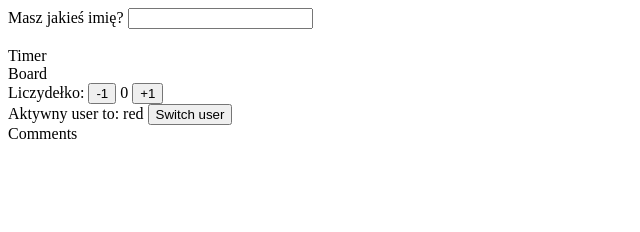
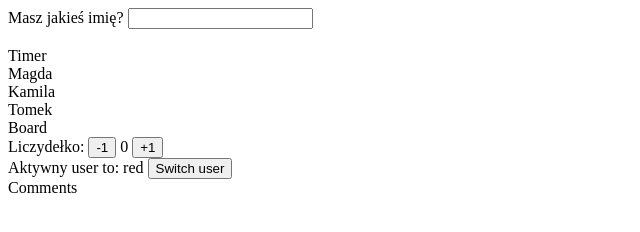
Before and after one commit to TomaszMandel/connect, a website: page index.html in a window 1280 px wide. Shown: the whole page, without its empty margins (0-640 px from the left). Drawn offline with Linux system fonts and the light colour scheme.

Commit message:
counting clicks on div

```diff
--- a/index.html
+++ b/index.html
@@ -9,6 +9,10 @@
         </div>
         <div id="div-welcome-message"><br></div>
         <div>Timer</div>
+        <div id="div-magda" onclick="countClicks('Magda')">Magda</div>
+        <div id="div-kamila" onclick="countClicks('Kamila')">Kamila</div>
+        <div id="div-tomek" onclick="countClicks('Tomek')">Tomek</div>
+        <div id="div-last-selected"></div>
         <div>Board</div>
         <div id="div-counter">
             Liczydełko:
--- a/script.js
+++ b/script.js
@@ -4,6 +4,13 @@ console.log("Javascript is working and in fine mood")
 let activeUser = "red";
 // Initialize counter.
 let currentCounter = 0;
+// Initialize counter of clicks per user.
+let userClicks = {
+    "Magda": 0,
+    "Kamila": 0,
+    "Tomek": 0,
+}
+console.log(userClicks)
 
 // Display active user and counter.
 document.getElementById("message").innerHTML = activeUser;
@@ -54,3 +61,21 @@ function counterDecrementBy1() {
     counterUpdateValue(currentCounter);
     } else {}
 }
+
+// Count clicks on userClicks properties on div-'name'.
+// TODO: instead of doing ifs, think how to just update the desired property.
+function countClicks(name) {
+    if(name == "Magda") {
+        userClicks.Magda++;
+    } else if(name == "Kamila") {
+        userClicks.Kamila++;
+    } else {
+        userClicks.Tomek++;
+    }
+ console.log(userClicks)
+}
+
+// Puts the number of clicks and last clickedto div.
+function lastClicked(name) {
+
+}
```
